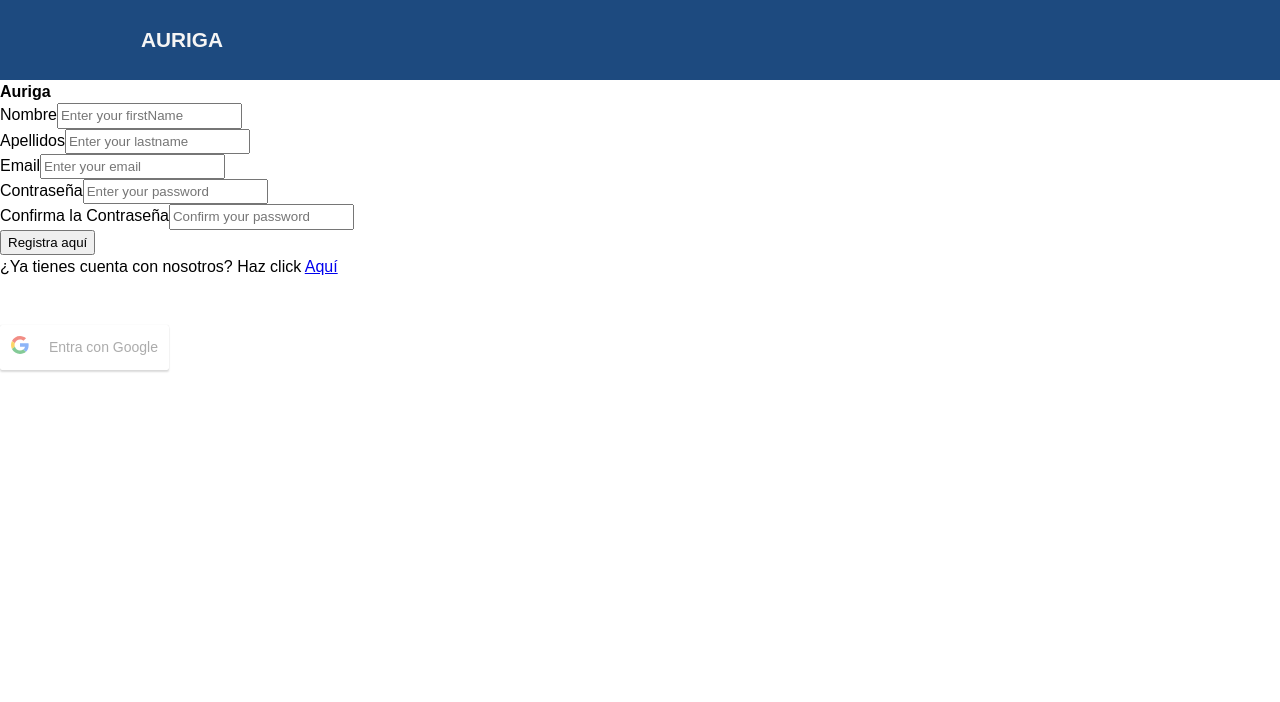
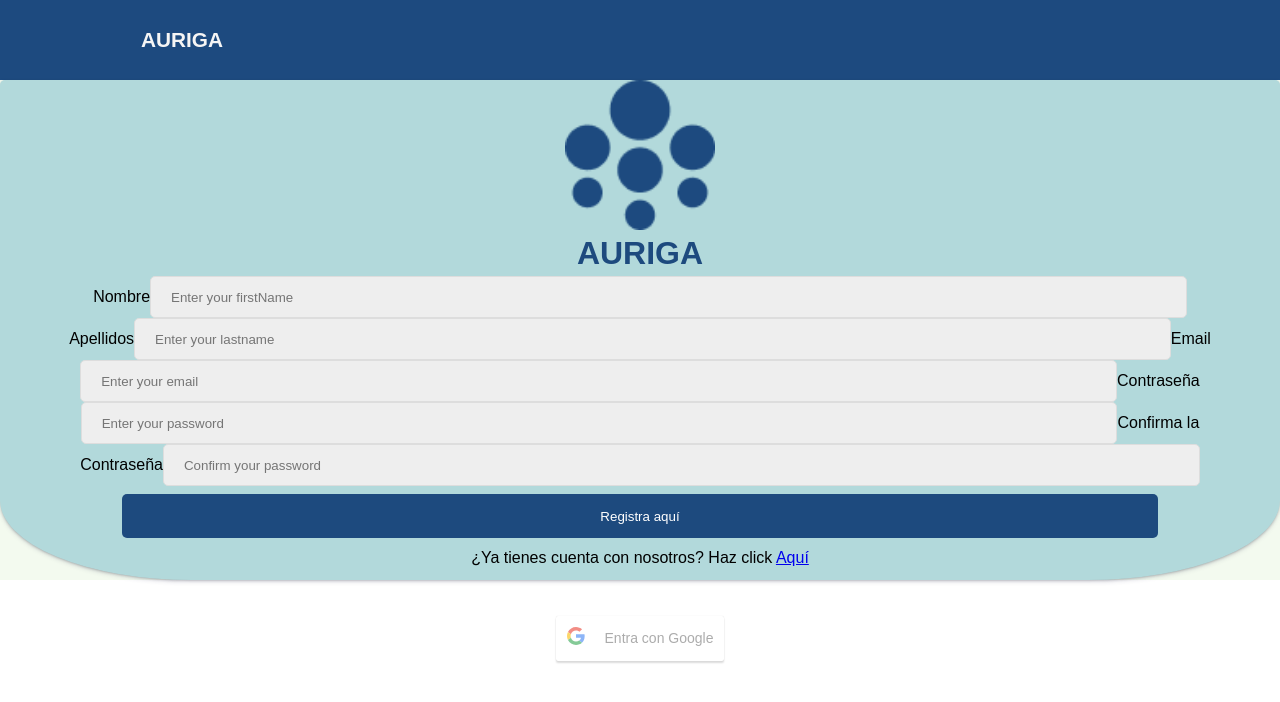
Before and after one commit to Vir89/Auriga, a React (Create React App) app in the folder client/: page /registro in a window 1280 px wide. Shown: the top 702 px of the page. Built offline with nearby package versions, Linux system fonts and the light colour scheme.

Commit message:
register styles improved

```diff
--- a/client/src/components/atoms/Div.js
+++ b/client/src/components/atoms/Div.js
@@ -1,6 +1,12 @@
 import styled, {css} from "styled-components";
 
 export const Div = styled.div `
+
+    ${props=>props.red && css`
+        color:red;
+
+    `}
+
     ${props=>props.alert && css`
         width: 101%;
         margin: 9px -2px;
--- a/client/src/components/pages/FormSignup.js
+++ b/client/src/components/pages/FormSignup.js
@@ -1,10 +1,18 @@
 import axios from "axios";
 import React, { useState } from 'react';
-
+import Form from  "../atoms/Form";
+import Div from '../atoms/Div';
 import {useForm} from './useForm';
 import './Form.css';
 import GoogleLogin from 'react-google-login';
 import validateInfo from './validateInfo';
+import Main from "../atoms/Main";
+import Section from "../atoms/Section";
+import Input from "../atoms/Input";
+import Button from "../atoms/Button";
+import H1 from "../atoms/H1";
+import Img from "../atoms/Img";
+import logo from "../../styles/img/logo.png"
 
 const FormSignup = () => {
 
@@ -51,13 +59,18 @@
     //console.log(answer);
 
   return (
-    <div className='form-content-right'>
-      <form onSubmit={handleSubmit} className='form' noValidate>
-        <h1> Auriga </h1>
-        <div className='form-inputs'>
-          <label className='form-label'>Nombre</label>
-          <input
-            className='form-input'
+
+    <Main>
+      <Section form>
+      <Div column>
+          <Img logo  src={logo}  alt='Logo-Auriga'/>
+          <H1 logo>AURIGA</H1>
+          <Div row>
+            <Form name="form" onSubmit={handleSubmit} noValidate>
+
+              <label >Nombre</label>
+              <Input
+
                 type='text'
                 name='firstName'
                 placeholder='Enter your firstName'
@@ -65,11 +78,10 @@
                 onChange={handleChange}
               />
               {errors.firstName && <p>{errors.firstName}</p>}
-        </div>
-        <div className='form-inputs'>
-          <label className='form-label'>Apellidos</label>
-          <input
-            className='form-input'
+
+
+              <label>Apellidos</label>
+              <Input
                 type='text'
                 name='lastName'
                 placeholder='Enter your lastname'
@@ -77,11 +89,10 @@
                 onChange={handleChange}
               />
               {errors.lastName && <p>{errors.lastName}</p>}
-        </div>
-        <div className='form-inputs'>
-          <label className='form-label'>Email</label>
-          <input
-            className='form-input'
+
+              <label >Email</label>
+              <Input
+
                 type='email'
                 name='email'
                 placeholder='Enter your email'
@@ -89,11 +100,9 @@
                 onChange={handleChange}
               />
               {errors.email && <p>{errors.email}</p>}
-        </div>
-        <div className='form-inputs'>
-          <label className='form-label'>Contraseña</label>
-          <input
-            className='form-input'
+
+              <label >Contraseña</label>
+              <Input
                 type='password'
                 name='password'
                 placeholder='Enter your password'
@@ -101,11 +110,9 @@
                 onChange={handleChange}
               />
               {errors.password && <p>{errors.password}</p>}
-        </div>
-        <div className='form-inputs'>
-          <label className='form-label'>Confirma la Contraseña</label>
-          <input
-            className='form-input'
+
+              <label >Confirma la Contraseña</label>
+              <Input
                 type='password'
                 name='password2'
                 placeholder='Confirm your password'
@@ -113,10 +120,10 @@
                 onChange={handleChange}
               />
               {errors.password2 && <p>{errors.password2}</p>}
-        </div>
-        <button className='form-input-btn' type='submit'>
+
+            <Button type="submit" main>
               Registra aquí
-        </button>
+            </Button>
             {/*<span className='form-input-loginGoogle'>
               Login with Google <a href='/logingoogle'>Here</a>
       </span>*/}
@@ -145,8 +152,15 @@
 
             </div>
 
-      </form>
-    </div>
+
+        </Form>
+
+        </Div>
+
+        </Div>
+      </Section>
+
+  </Main>
   );
 };
 
--- a/client/src/components/pages/Login.js
+++ b/client/src/components/pages/Login.js
@@ -107,14 +107,14 @@
                                     }
                             />
                             {submitted && !password && (
-                                <div className="invalid-feedback">
+                                <Div red>
                                     Contraseña es requerida
-                                </div>
+                                </Div>
                             )}
                             {loggingStatus === "KO" && (
-                                <div className="invalid-feedback">
+                                <Div red>
                                     Email y/o contraseña no válido/s
-                                </div>
+                                </Div>
                             )}
                             <Button type="submit" main>
                                 <ButtonSpan>Entrar</ButtonSpan>
```
Lines whose indentation alone changed are shown as unchanged.
